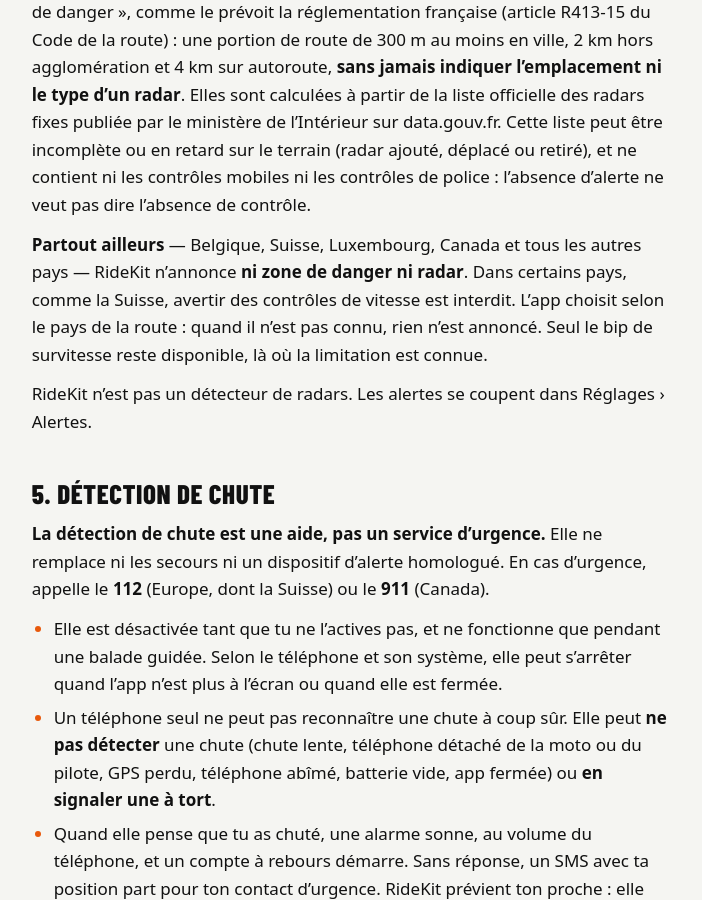
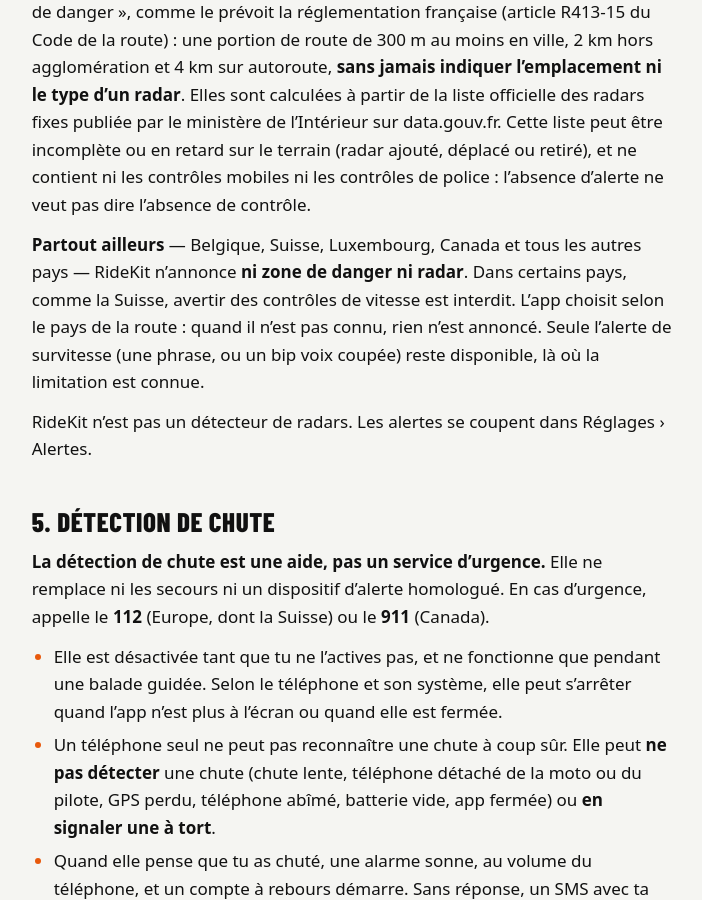
Before and after one commit to Ya6n93/ridekit-site, a Jekyll site: the page built from conditions.md, in a window 1280 px wide and 900 px high, scrolled down 1649 px. Shown: the whole window, without its empty margins (288-990 px from the left). Built offline with Jekyll 4.4.1, drawn with Linux system fonts in a browser that asks for light colours.

Commit message:
Survitesse: a spoken line now (a beep with the voice off), no longer a beep only
Co-Authored-By: Claude Opus 5.5 (1M context) <noreply@anthropic.com>

```diff
--- a/conditions.md
+++ b/conditions.md
@@ -73,8 +73,9 @@ l'absence de contrôle.
 **Partout ailleurs** — Belgique, Suisse, Luxembourg, Canada et tous les autres pays —
 RideKit n'annonce **ni zone de danger ni radar**. Dans certains pays, comme la
 Suisse, avertir des contrôles de vitesse est interdit. L'app choisit selon le pays
-de la route : quand il n'est pas connu, rien n'est annoncé. Seul le bip de
-survitesse reste disponible, là où la limitation est connue.
+de la route : quand il n'est pas connu, rien n'est annoncé. Seule l'alerte de
+survitesse (une phrase, ou un bip voix coupée) reste disponible, là où la limitation
+est connue.
 
 RideKit n'est pas un détecteur de radars. Les alertes se coupent dans Réglages ›
 Alertes.
```
Also changed, not shown: en/terms.md (+3 -2 lines).
